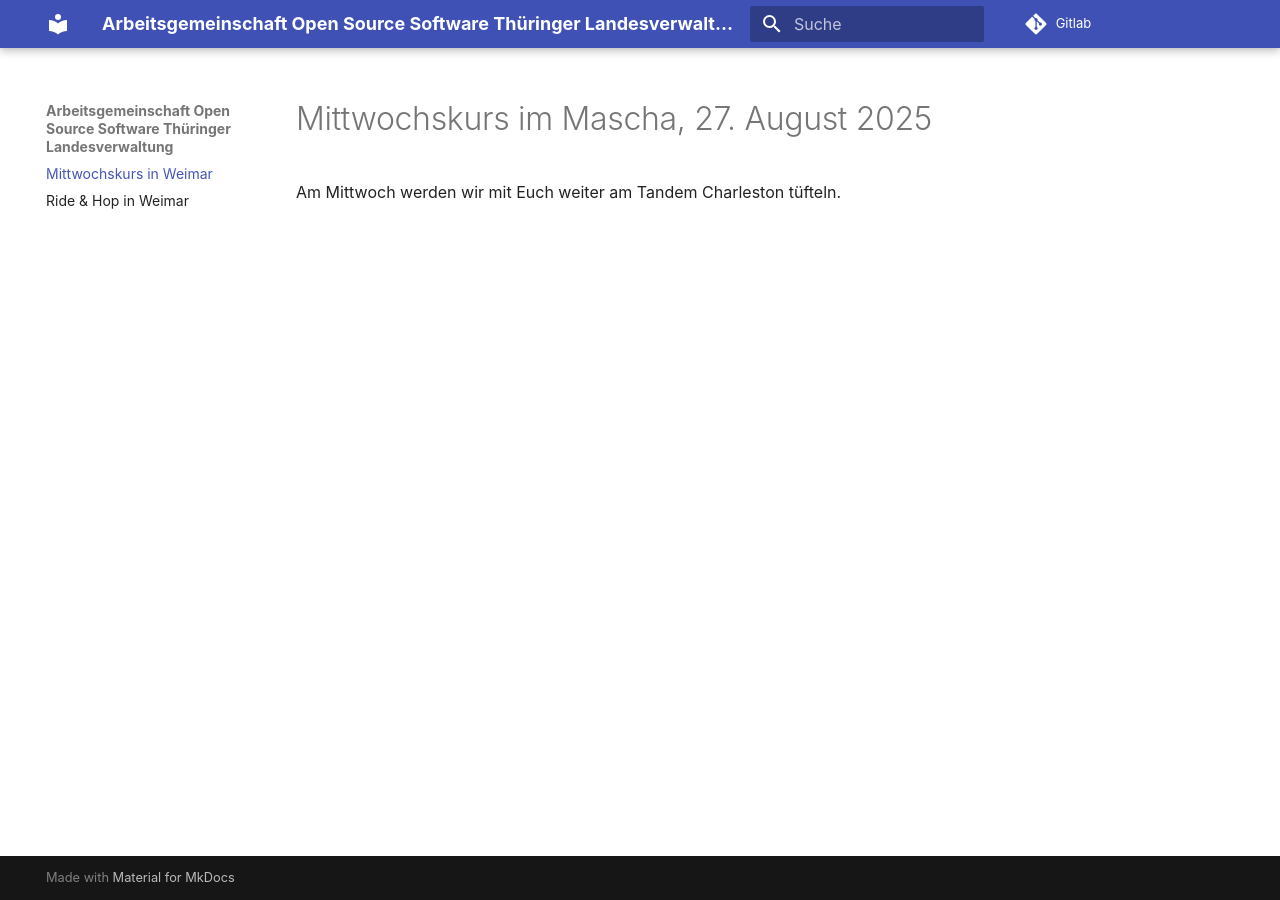
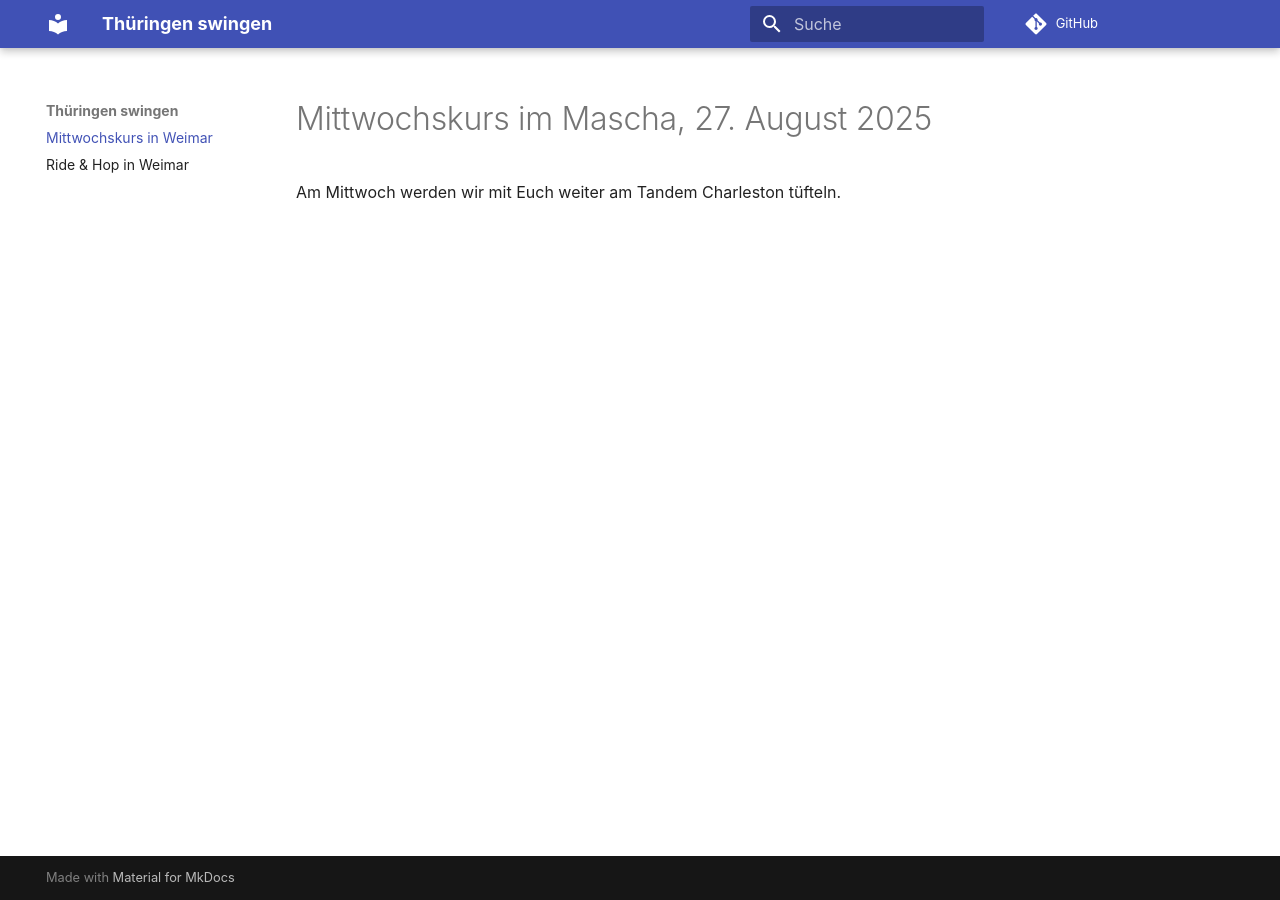
Before and after one commit to fbim-genosr/thuerswingende, an MkDocs documentation site: the page built from docs/2025-08-27-mittwochskurs.md, in a window 1280 px wide. Built offline with MkDocs 1.6.1 and Material for MkDocs 9.7.7, drawn with Linux system fonts in a browser that asks for light colours; comment, search, counter and statistics services are not loaded.

Commit message:
adjust config

```diff
--- a/mkdocs.yml
+++ b/mkdocs.yml
@@ -1,8 +1,8 @@
-site_name: Arbeitsgemeinschaft Open Source Software Thüringer Landesverwaltung
-site_url: https://thlv.usercontent.opencode.de/agoss/
-site_description: Landingpage der Open Source Initiative der Thüringer Landesverwaltung
+site_name: Thüringen swingen
+site_url: https://thürswingen.de
+site_description: Swing Tanz, Lindyhop und Jazz in Thüringen
 site_author: Sebastian Schieke
-repo_url: https://gitlab.opencode.de/thlv/agoss/
+repo_url: https://github.com/fbim-genosr/thuerswingende/
 markdown_extensions:
   - toc:
       permalink: true
```
